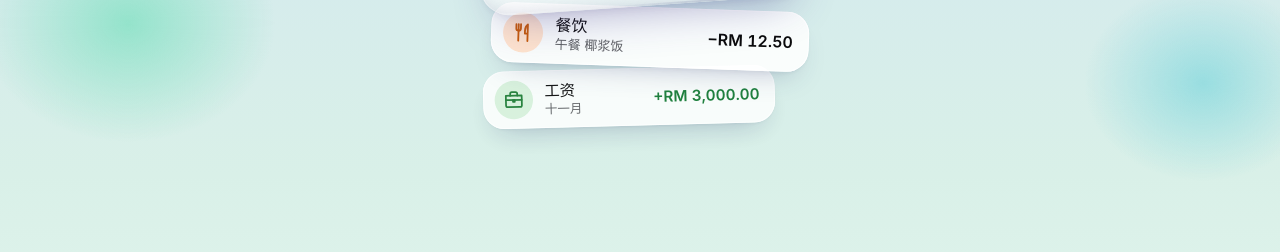
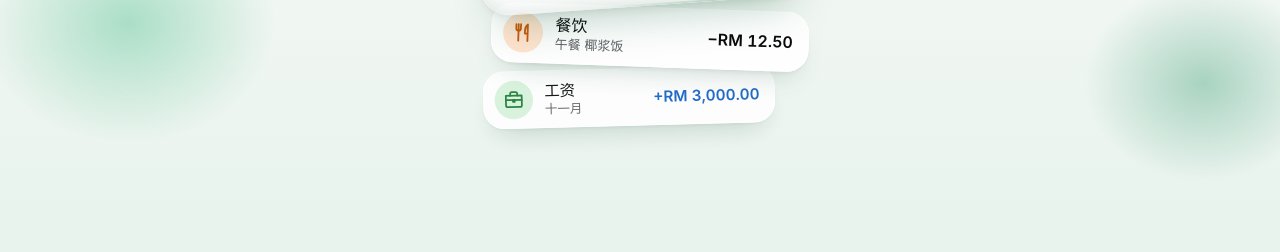
Before and after one commit to adteoh1999/jizhang-pwa, a website with bundled scripts: page index.html in a window 1280 px wide. Shown: the part 345-597 px from the top of the page. Built offline with nearby package versions, Linux system fonts and the light colour scheme.

Commit message:
style: 三色调色盘（白 #F9F9F7、薄荷 #C4E6D6、深绿 #098354）＋未定义变数防线
- 主按钮、选中分页改深绿白字；按钮字对比门槛 7→4.5（用户 2026-11-27 同意，4.79）
- 收入改蓝（浅 #1663C7、深 #6AAEFF），不跟深绿撞色
- 状态栏／theme-color／manifest／Telegram 顶栏改 #F9F9F7、#0D1412
- 提示条与走势图泡泡另用 --toast-bg/--toast-fg，维持黑底
- 新增 tests/css-vars.test.js：没有后备值的 var(--x) 一定要有定义

Co-Authored-By: Claude Opus 5.5 <noreply@anthropic.com>

```diff
--- a/css/app.css
+++ b/css/app.css
@@ -29,21 +29,24 @@
 :root {
   color-scheme: light;
 
-  /* 整页「晨雾」渐变：浅蓝 → 薄荷绿（0% / 30% / 65% / 100%） */
-  --sky-top: #CFE3EF;
-  --sky-mid: #D4EAEE;
-  --sky-low: #D9F0E8;
-  --sky-bottom: #E4F6EE;
+  /* 整页渐变：顶端白 #F9F9F7 → 往下带一点薄荷绿（0% / 30% / 65% / 100%） */
+  --sky-top: #F9F9F7;
+  --sky-mid: #F5F8F5;
+  --sky-low: #EAF4EE;
+  --sky-bottom: #DDEFE6;
   --ink: #0A0A0B;
   --ink-2: rgba(10, 12, 18, 0.65);
   --ink-3: rgba(10, 12, 18, 0.32);
   --glass: rgba(255, 255, 255, 0.52);
-  --glass-edge: rgba(255, 255, 255, 0.9);
-  --glass-shade: rgba(40, 60, 90, 0.10);
+  --glass-edge: rgba(20, 60, 45, 0.12);   /* 近白底上要用淡灰绿边，白边会消失 */
+  --group-edge: rgba(20, 60, 45, 0.07);   /* 设置页等白色分组卡的外框（底色近白，没框会消失） */
+  --glass-shade: rgba(20, 60, 45, 0.10);
   --drawer: #FFFFFF;
   --hairline: rgba(10, 12, 18, 0.08);
-  --btn-bg: #0A0A0B;
+  --btn-bg: #098354;               /* 深绿：主按钮、选中分页、选中块（白字 4.79:1） */
   --btn-fg: #FFFFFF;
+  --toast-bg: #0A0A0B;             /* 提示条、走势图数字泡泡：维持黑底（不是按钮，不用绿） */
+  --toast-fg: #FFFFFF;
   --on-red: #FFFFFF;                /* 红底上的字（滑动删除等），各主题都是白 */
   --red-text: #D70015;              /* 红字专用（底色为抽屉 / ink-tint 时 ≥4.5:1） */
   /* 登录页（2d）：输入框底、错误字（直接压在晨雾上，--red-text 只有 4.07，另设较深的红） */
@@ -52,34 +55,34 @@
   /* 欢迎页（3c-1）：示例账单小卡（实心、不模糊）的底、内框线、投影 */
   --chip-bg: rgba(255, 255, 255, 0.86);
   --chip-edge: rgba(255, 255, 255, 0.95);
-  --chip-shadow: 0 14px 30px -16px rgba(50, 60, 110, 0.38), 0 2px 6px -3px rgba(40, 50, 90, 0.14);
-  --income: #157A35;
+  --chip-shadow: 0 14px 30px -16px rgba(30, 80, 60, 0.32), 0 2px 6px -3px rgba(20, 60, 45, 0.14);
+  --income: #1663C7;               /* 收入蓝（不跟深绿撞色；玻璃卡上 ≥4.9:1） */
   --red: rgb(255, 56, 60);          /* systemRed */
   --track: rgba(10, 12, 18, 0.10);
   --glass-sheen: rgba(255, 255, 255, 0.18);
   /* 结余卡后面的光球（静态 radial-gradient）。深色版：光球透明度 ×0.5、卡片左上玻璃 .10、次要字 .95，
      是为了让压在光球上的字仍 ≥4.5:1（tests/contrast.test.js 锁住）。深色余量很小（约 4.6），
      调亮光球、玻璃或调暗次要字都必须先跑测试 */
-  --orb-1: rgba(110, 185, 255, 0.62);
-  --orb-2: rgba(100, 220, 180, 0.58);
-  --orb-3: rgba(90, 205, 215, 0.5);
-  --orb-4: rgba(150, 200, 250, 0.45);
+  --orb-1: rgba(140, 212, 178, 0.80);
+  --orb-2: rgba(170, 222, 198, 1);
+  --orb-3: rgba(9, 131, 84, 0.30);
+  --orb-4: rgba(160, 218, 192, 0.85);
   /* 结余卡玻璃：半透明底、渐层反光边（左上亮 → 右下暗）、内阴影＋投影 */
   --card-glass-1: rgba(255, 255, 255, 0.78);
   --card-glass-2: rgba(255, 255, 255, 0.48);
   --card-rim-1: rgba(255, 255, 255, 1);
   --card-rim-2: rgba(255, 255, 255, 0.35);
   --card-rim-3: rgba(255, 255, 255, 0.08);
-  --card-rim-4: rgba(80, 90, 140, 0.4);
-  --card-shadow: inset 0 1px 1px rgba(255, 255, 255, 0.9), inset 0 -12px 24px -16px rgba(60, 70, 120, 0.3),
-    0 24px 44px -20px rgba(70, 60, 140, 0.42), 0 4px 12px -6px rgba(40, 50, 90, 0.16);
+  --card-rim-4: rgba(40, 100, 75, 0.35);
+  --card-shadow: inset 0 1px 1px rgba(255, 255, 255, 0.9), inset 0 -12px 24px -16px rgba(30, 80, 60, 0.26),
+    0 24px 44px -20px rgba(20, 90, 60, 0.34), 0 4px 12px -6px rgba(20, 60, 45, 0.16);
   --card-ink-2: rgba(10, 12, 18, 0.65);   /* 卡片上的次要字（深色版较亮，压在光球上仍 ≥4.5:1） */
   /* 统计页玻璃卡（v2.4）：同结余卡玻璃，投影收小（两张卡上下只隔一个分段控件） */
-  --stats-card-shadow: inset 0 1px 1px rgba(255, 255, 255, 0.9), inset 0 -12px 24px -16px rgba(60, 70, 120, 0.3),
-    0 18px 36px -20px rgba(70, 60, 140, 0.36), 0 4px 12px -6px rgba(40, 50, 90, 0.14);
+  --stats-card-shadow: inset 0 1px 1px rgba(255, 255, 255, 0.9), inset 0 -12px 24px -16px rgba(30, 80, 60, 0.26),
+    0 18px 36px -20px rgba(20, 90, 60, 0.30), 0 4px 12px -6px rgba(20, 60, 45, 0.14);
   /* 统计页摘要卡后面的淡蓝光晕（静态 radial-gradient）。浓度上限：文字压在最浓处仍 ≥4.5:1（tests/contrast.test.js） */
-  --stats-glow-1: rgba(110, 185, 255, 0.15);
-  --stats-glow-2: rgba(150, 200, 250, 0.1);
+  --stats-glow-1: rgba(196, 230, 214, 0.55);
+  --stats-glow-2: rgba(160, 220, 190, 0.3);
   /* 统计页分类条：轨道、渐层淡端（浅色往白淡；深色往抽屉色淡，＝ --drawer 的 .5，测试锁住） */
   --stats-track: rgba(10, 12, 18, 0.07);
   --bar-fade: rgba(255, 255, 255, 0.55);
@@ -91,7 +94,7 @@
   --ink-sel: rgba(10, 12, 18, 0.16);
   --press-bg: #F1F1F3;
   --separator: rgba(10, 12, 18, 0.14);
-  --bar-material: rgba(207, 227, 239, 0.94);   /* ≈ sky-top：子页面导航条与状态栏同色 */
+  --bar-material: rgba(249, 249, 247, 0.94);   /* ≈ sky-top：子页面导航条与状态栏同色 */
   --alert-material: rgba(242, 242, 242, 0.86);
   --sheet-material: rgba(242, 242, 242, 0.86);
   --sheet-cancel-bg: #FFFFFF;
@@ -110,31 +113,31 @@
 @media (prefers-color-scheme: dark) {
   :root:not([data-theme="light"]) {
     color-scheme: dark;
-    --sky-top: #132230; --sky-mid: #11232A; --sky-low: #0F2222; --sky-bottom: #0B1A17;
-    --ink: #F4F6F8; --ink-2: rgba(235, 240, 248, 0.66); --ink-3: rgba(235, 240, 248, 0.34);
-    --glass: rgba(255, 255, 255, 0.07); --glass-edge: rgba(255, 255, 255, 0.16); --glass-shade: rgba(0, 0, 0, 0.35);
-    --drawer: #1A1D23; --hairline: rgba(255, 255, 255, 0.08);
-    --btn-bg: #F4F6F8; --btn-fg: #0A0A0B; --on-red: #FFFFFF; --red-text: #FF6B6F;
-    --income: #4CD07A; --red: rgb(255, 66, 69);
+    --sky-top: #0D1412; --sky-mid: #0E1714; --sky-low: #0F1B17; --sky-bottom: #0E1F18;
+    --ink: #F2F5F3; --ink-2: rgba(232, 242, 236, 0.66); --ink-3: rgba(232, 242, 236, 0.34);
+    --glass: rgba(255, 255, 255, 0.07); --glass-edge: rgba(255, 255, 255, 0.16); --group-edge: transparent; --glass-shade: rgba(0, 0, 0, 0.35);
+    --drawer: #171C1A; --hairline: rgba(255, 255, 255, 0.08);
+    --btn-bg: #098354; --btn-fg: #FFFFFF; --toast-bg: #F2F5F3; --toast-fg: #0A0A0B; --on-red: #FFFFFF; --red-text: #FF6B6F;
+    --income: #6AAEFF; --red: rgb(255, 66, 69);
     --field: rgba(255, 255, 255, 0.07); --login-error: #FF6B6F;
-    --chip-bg: rgba(30, 34, 42, 0.92); --chip-edge: rgba(255, 255, 255, 0.08); --chip-shadow: 0 16px 32px -16px rgba(0, 0, 0, 0.7), 0 2px 6px -3px rgba(0, 0, 0, 0.5);
+    --chip-bg: rgba(28, 35, 32, 0.92); --chip-edge: rgba(255, 255, 255, 0.08); --chip-shadow: 0 16px 32px -16px rgba(0, 0, 0, 0.7), 0 2px 6px -3px rgba(0, 0, 0, 0.5);
     --track: rgba(255, 255, 255, 0.14);
     --glass-sheen: rgba(255, 255, 255, 0.18);
-    --orb-1: rgba(110, 185, 255, 0.31); --orb-2: rgba(100, 220, 180, 0.29);
-    --orb-3: rgba(90, 205, 215, 0.25); --orb-4: rgba(150, 200, 250, 0.225);
+    --orb-1: rgba(120, 200, 165, 0.22); --orb-2: rgba(9, 131, 84, 0.34);
+    --orb-3: rgba(80, 180, 140, 0.20); --orb-4: rgba(196, 230, 214, 0.12);
     --card-glass-1: rgba(255, 255, 255, 0.1); --card-glass-2: rgba(255, 255, 255, 0.05);
     --card-rim-1: rgba(255, 255, 255, 0.55); --card-rim-2: rgba(255, 255, 255, 0.12);
     --card-rim-3: rgba(255, 255, 255, 0.03); --card-rim-4: rgba(0, 0, 0, 0.5);
     --card-shadow: inset 0 1px 1px rgba(255, 255, 255, 0.22), inset 0 -12px 24px -16px rgba(0, 0, 0, 0.6), 0 26px 48px -18px rgba(0, 0, 0, 0.7), 0 4px 12px -6px rgba(0, 0, 0, 0.5);
-    --card-ink-2: rgba(235, 240, 248, 0.95);
-    --stats-track: rgba(255, 255, 255, 0.1); --bar-fade: rgba(26, 29, 35, 0.5);
-    --stats-glow-1: rgba(110, 185, 255, 0.06); --stats-glow-2: rgba(150, 200, 250, 0.04);
+    --card-ink-2: rgba(232, 242, 236, 0.95);
+    --stats-track: rgba(255, 255, 255, 0.1); --bar-fade: rgba(23, 28, 26, 0.5);
+    --stats-glow-1: rgba(80, 180, 140, 0.08); --stats-glow-2: rgba(196, 230, 214, 0.04);
     --stats-card-shadow: inset 0 1px 1px rgba(255, 255, 255, 0.22), inset 0 -12px 24px -16px rgba(0, 0, 0, 0.6), 0 20px 40px -18px rgba(0, 0, 0, 0.62), 0 4px 12px -6px rgba(0, 0, 0, 0.5);
-    --tab-glass: rgba(30, 34, 42, 0.72); --tab-off: rgba(235, 240, 248, 0.6);
+    --tab-glass: rgba(28, 35, 32, 0.72); --tab-off: rgba(232, 242, 236, 0.6);
     --fill: rgba(120, 120, 128, 0.36);
-    --ink-tint: rgba(244, 246, 248, 0.10); --ink-sel: rgba(244, 246, 248, 0.20);
-    --press-bg: #242830; --separator: rgba(255, 255, 255, 0.16);
-    --bar-material: rgba(19, 34, 48, 0.94);
+    --ink-tint: rgba(242, 245, 243, 0.10); --ink-sel: rgba(242, 245, 243, 0.20);
+    --press-bg: #222926; --separator: rgba(255, 255, 255, 0.16);
+    --bar-material: rgba(13, 20, 18, 0.94);
     --alert-material: rgba(44, 44, 46, 0.86); --sheet-material: rgba(44, 44, 46, 0.86);
     --sheet-cancel-bg: #2C2C2E; --dim: rgba(0, 0, 0, 0.48);
     --seg-track: rgba(118, 118, 128, 0.24);
@@ -143,31 +146,31 @@
 }
 :root[data-theme="dark"] {
   color-scheme: dark;
-  --sky-top: #132230; --sky-mid: #11232A; --sky-low: #0F2222; --sky-bottom: #0B1A17;
-  --ink: #F4F6F8; --ink-2: rgba(235, 240, 248, 0.66); --ink-3: rgba(235, 240, 248, 0.34);
-  --glass: rgba(255, 255, 255, 0.07); --glass-edge: rgba(255, 255, 255, 0.16); --glass-shade: rgba(0, 0, 0, 0.35);
-  --drawer: #1A1D23; --hairline: rgba(255, 255, 255, 0.08);
-  --btn-bg: #F4F6F8; --btn-fg: #0A0A0B; --on-red: #FFFFFF; --red-text: #FF6B6F;
-  --income: #4CD07A; --red: rgb(255, 66, 69);
+  --sky-top: #0D1412; --sky-mid: #0E1714; --sky-low: #0F1B17; --sky-bottom: #0E1F18;
+  --ink: #F2F5F3; --ink-2: rgba(232, 242, 236, 0.66); --ink-3: rgba(232, 242, 236, 0.34);
+  --glass: rgba(255, 255, 255, 0.07); --glass-edge: rgba(255, 255, 255, 0.16); --group-edge: transparent; --glass-shade: rgba(0, 0, 0, 0.35);
+  --drawer: #171C1A; --hairline: rgba(255, 255, 255, 0.08);
+  --btn-bg: #098354; --btn-fg: #FFFFFF; --toast-bg: #F2F5F3; --toast-fg: #0A0A0B; --on-red: #FFFFFF; --red-text: #FF6B6F;
+  --income: #6AAEFF; --red: rgb(255, 66, 69);
   --field: rgba(255, 255, 255, 0.07); --login-error: #FF6B6F;
-  --chip-bg: rgba(30, 34, 42, 0.92); --chip-edge: rgba(255, 255, 255, 0.08); --chip-shadow: 0 16px 32px -16px rgba(0, 0, 0, 0.7), 0 2px 6px -3px rgba(0, 0, 0, 0.5);
+  --chip-bg: rgba(28, 35, 32, 0.92); --chip-edge: rgba(255, 255, 255, 0.08); --chip-shadow: 0 16px 32px -16px rgba(0, 0, 0, 0.7), 0 2px 6px -3px rgba(0, 0, 0, 0.5);
   --track: rgba(255, 255, 255, 0.14);
   --glass-sheen: rgba(255, 255, 255, 0.18);
-  --orb-1: rgba(110, 185, 255, 0.31); --orb-2: rgba(100, 220, 180, 0.29);
-  --orb-3: rgba(90, 205, 215, 0.25); --orb-4: rgba(150, 200, 250, 0.225);
+  --orb-1: rgba(120, 200, 165, 0.22); --orb-2: rgba(9, 131, 84, 0.34);
+  --orb-3: rgba(80, 180, 140, 0.20); --orb-4: rgba(196, 230, 214, 0.12);
   --card-glass-1: rgba(255, 255, 255, 0.1); --card-glass-2: rgba(255, 255, 255, 0.05);
   --card-rim-1: rgba(255, 255, 255, 0.55); --card-rim-2: rgba(255, 255, 255, 0.12);
   --card-rim-3: rgba(255, 255, 255, 0.03); --card-rim-4: rgba(0, 0, 0, 0.5);
   --card-shadow: inset 0 1px 1px rgba(255, 255, 255, 0.22), inset 0 -12px 24px -16px rgba(0, 0, 0, 0.6), 0 26px 48px -18px rgba(0, 0, 0, 0.7), 0 4px 12px -6px rgba(0, 0, 0, 0.5);
-  --card-ink-2: rgba(235, 240, 248, 0.95);
-  --stats-track: rgba(255, 255, 255, 0.1); --bar-fade: rgba(26, 29, 35, 0.5);
-  --stats-glow-1: rgba(110, 185, 255, 0.06); --stats-glow-2: rgba(150, 200, 250, 0.04);
+  --card-ink-2: rgba(232, 242, 236, 0.95);
+  --stats-track: rgba(255, 255, 255, 0.1); --bar-fade: rgba(23, 28, 26, 0.5);
+  --stats-glow-1: rgba(80, 180, 140, 0.08); --stats-glow-2: rgba(196, 230, 214, 0.04);
   --stats-card-shadow: inset 0 1px 1px rgba(255, 255, 255, 0.22), inset 0 -12px 24px -16px rgba(0, 0, 0, 0.6), 0 20px 40px -18px rgba(0, 0, 0, 0.62), 0 4px 12px -6px rgba(0, 0, 0, 0.5);
-  --tab-glass: rgba(30, 34, 42, 0.72); --tab-off: rgba(235, 240, 248, 0.6);
+  --tab-glass: rgba(28, 35, 32, 0.72); --tab-off: rgba(232, 242, 236, 0.6);
   --fill: rgba(120, 120, 128, 0.36);
-  --ink-tint: rgba(244, 246, 248, 0.10); --ink-sel: rgba(244, 246, 248, 0.20);
-  --press-bg: #242830; --separator: rgba(255, 255, 255, 0.16);
-  --bar-material: rgba(19, 34, 48, 0.94);
+  --ink-tint: rgba(242, 245, 243, 0.10); --ink-sel: rgba(242, 245, 243, 0.20);
+  --press-bg: #222926; --separator: rgba(255, 255, 255, 0.16);
+  --bar-material: rgba(13, 20, 18, 0.94);
   --alert-material: rgba(44, 44, 46, 0.86); --sheet-material: rgba(44, 44, 46, 0.86);
   --sheet-cancel-bg: #2C2C2E; --dim: rgba(0, 0, 0, 0.48);
   --seg-track: rgba(118, 118, 128, 0.24);
@@ -287,11 +290,11 @@ button:disabled { cursor: default; }
 }
 /* 增加对比度 / 降低透明度：各种材质改不透明（结余卡的光球与玻璃在 §15 另外处理） */
 @media (prefers-contrast: more), (prefers-reduced-transparency: reduce) {
-  :root { --glass: #FFFFFF; --tab-glass: #FFFFFF; --bar-material: #CFE3EF; --alert-material: #F7F7F7; --sheet-material: #F7F7F7; }
-  :root[data-theme="dark"] { --glass: #1A1D23; --tab-glass: #1A1D23; --bar-material: #132230; --alert-material: #1A1D23; --sheet-material: #1A1D23; }
+  :root { --glass: #FFFFFF; --tab-glass: #FFFFFF; --bar-material: #F9F9F7; --alert-material: #F7F7F7; --sheet-material: #F7F7F7; }
+  :root[data-theme="dark"] { --glass: #171C1A; --tab-glass: #171C1A; --bar-material: #0D1412; --alert-material: #171C1A; --sheet-material: #171C1A; }
 }
 @media (prefers-contrast: more) and (prefers-color-scheme: dark), (prefers-reduced-transparency: reduce) and (prefers-color-scheme: dark) {
-  :root:not([data-theme="light"]) { --glass: #1A1D23; --tab-glass: #1A1D23; --bar-material: #132230; --alert-material: #1A1D23; --sheet-material: #1A1D23; }
+  :root:not([data-theme="light"]) { --glass: #171C1A; --tab-glass: #171C1A; --bar-material: #0D1412; --alert-material: #171C1A; --sheet-material: #171C1A; }
 }
 
 h1, h2, p { margin: 0; }
@@ -621,8 +624,8 @@ body.has-toast .shell { --shell-pad-bottom: calc(var(--tabbar-total) + 24px + 12
   gap: 12px;
   padding: 6px 6px 6px 16px;
   border-radius: 14px;
-  background: var(--btn-bg);
-  color: var(--btn-fg);
+  background: var(--toast-bg);
+  color: var(--toast-fg);
   font: var(--font-subhead);
   box-shadow: 0 6px 24px var(--glass-shade);
   opacity: 0;
@@ -641,7 +644,7 @@ body.has-toast .shell { --shell-pad-bottom: calc(var(--tabbar-total) + 24px + 12
   font-weight: 600;
   position: relative;
 }
-.toast-action:focus-visible { outline-color: var(--btn-fg); }
+.toast-action:focus-visible { outline-color: var(--toast-fg); }
 .toast-action::after { /* 视觉 36px，点击区扩到 44px */
   content: "";
   position: absolute;
@@ -905,7 +908,7 @@ body.has-toast .shell { --shell-pad-bottom: calc(var(--tabbar-total) + 24px + 12
 }
 /* 选中：圆标外一圈 2px ink 外框，中间留 2px 抽屉色间隙（彩色圆标上才看得清）。
    注意：间隙色假设图格放在 --drawer 上（记一笔面板的分类格就是）；换底色要同步改。 */
-.cat-tile[aria-pressed="true"] .cat-tile-icon { box-shadow: 0 0 0 2px var(--drawer), 0 0 0 4px var(--ink); }
+.cat-tile[aria-pressed="true"] .cat-tile-icon { box-shadow: 0 0 0 2px var(--drawer), 0 0 0 4px var(--btn-bg); }
 .cat-tile[aria-pressed="true"] .cat-tile-name { color: var(--ink); font-weight: 600; }
 .cat-tile:active .cat-tile-icon { filter: brightness(0.92); }
 .cat-tile:focus-visible { outline-offset: 0; }
@@ -1583,8 +1586,8 @@ body.has-toast .shell { --shell-pad-bottom: calc(var(--tabbar-total) + 24px + 12
   left: 0;
   padding: 6px 10px;
   border-radius: 12px;
-  background: var(--btn-bg);
-  color: var(--btn-fg);
+  background: var(--toast-bg);
+  color: var(--toast-fg);
   font: var(--font-caption);
   font-weight: 600;
   line-height: 1;
@@ -1728,6 +1731,7 @@ body.has-toast .shell { --shell-pad-bottom: calc(var(--tabbar-total) + 24px + 12
   padding: 0;
   border-radius: var(--radius-card);
   background: var(--bg-grouped-secondary);
+  box-shadow: 0 0 0 1px var(--group-edge);
   overflow: hidden;
   isolation: isolate;
 }
@@ -2061,9 +2065,9 @@ button.update-action::after { content: ""; position: absolute; inset: -12px -8px
   background: var(--btn-bg);
   color: var(--btn-fg);
   font: 800 19px/1 var(--font-family);
-  box-shadow: 0 6px 14px -8px rgba(10, 12, 18, 0.5);
-}
-.wl-badge::after { content: ""; position: absolute; right: 5px; bottom: 5px; width: 5px; height: 5px; border-radius: 50%; background: #5ED3A6; }
+  box-shadow: 0 6px 14px -8px rgba(9, 80, 52, 0.55);
+}
+.wl-badge::after { content: ""; position: absolute; right: 5px; bottom: 5px; width: 5px; height: 5px; border-radius: 50%; background: #C4E6D6; }
 .wl-name { font: 700 0.9412rem/1.2 var(--font-family); letter-spacing: 0.08em; }
 .wl-hero {
   flex: 1 1 auto;
--- a/js/tg-chrome.js
+++ b/js/tg-chrome.js
@@ -6,7 +6,7 @@
 // 文件没写呼叫不支援的方法会怎样 → 先查版本，每个呼叫再各自包 try/catch。这里的函数都不会 throw。
 
 // 要等于 css/app.css 的 --sky-top（浅色 :root、两块深色；tests/tg-chrome 检查）
-export const TG_SKY_TOP = { light: '#CFE3EF', dark: '#132230' };
+export const TG_SKY_TOP = { light: '#F9F9F7', dark: '#0D1412' };
 const INSET_MAX = 200;
 const SIDES = ['top', 'right', 'bottom', 'left'];
 
--- a/tests/theme-tokens.test.js
+++ b/tests/theme-tokens.test.js
@@ -65,22 +65,25 @@ test('nav bar material and the opaque fallbacks equal sky-top', () => {
 });
 
 test('spec colors are used verbatim', () => {
-  assert.equal(light['--sky-top'], '#CFE3EF');
-  assert.equal(light['--sky-mid'], '#D4EAEE');
-  assert.equal(light['--sky-low'], '#D9F0E8');
-  assert.equal(light['--sky-bottom'], '#E4F6EE');
-  assert.equal(attrDark['--sky-top'], '#132230');
-  assert.equal(attrDark['--sky-mid'], '#11232A');
-  assert.equal(attrDark['--sky-low'], '#0F2222');
-  assert.equal(attrDark['--sky-bottom'], '#0B1A17');
+  assert.equal(light['--sky-top'], '#F9F9F7');
+  assert.equal(light['--sky-mid'], '#F5F8F5');
+  assert.equal(light['--sky-low'], '#EAF4EE');
+  assert.equal(light['--sky-bottom'], '#DDEFE6');
+  assert.equal(attrDark['--sky-top'], '#0D1412');
+  assert.equal(attrDark['--sky-mid'], '#0E1714');
+  assert.equal(attrDark['--sky-low'], '#0F1B17');
+  assert.equal(attrDark['--sky-bottom'], '#0E1F18');
   assert.equal(light['--ink'], '#0A0A0B');
-  assert.equal(attrDark['--ink'], '#F4F6F8');
+  assert.equal(attrDark['--ink'], '#F2F5F3');
   assert.equal(light['--drawer'], '#FFFFFF');
-  assert.equal(attrDark['--drawer'], '#1A1D23');
-  assert.equal(light['--income'], '#157A35');
-  assert.equal(attrDark['--income'], '#4CD07A');
+  assert.equal(attrDark['--drawer'], '#171C1A');
+  assert.equal(light['--income'], '#1663C7');
+  assert.equal(attrDark['--income'], '#6AAEFF');
   assert.equal(light['--ink-2'], 'rgba(10, 12, 18, 0.65)');
-  assert.equal(attrDark['--ink-2'], 'rgba(235, 240, 248, 0.66)');
+  assert.equal(attrDark['--ink-2'], 'rgba(232, 242, 236, 0.66)');
+  // 2026-11-27 三色：主按钮深绿、白字（用户指定 #098354）
+  assert.equal(light['--btn-bg'], '#098354');
+  assert.equal(attrDark['--btn-bg'], '#098354');
 });
 
 test('old names are kept as aliases of the new tokens', () => {
```
Also changed, not shown: index.html (+2 -2 lines), tests/contrast.test.js (+1 -1 lines), tests/css-vars.test.js (added, +52 -0 lines), tests/stats-glass.test.js (+2 -2 lines), tests/tg-chrome.test.js (+6 -6 lines), manifest.webmanifest.
